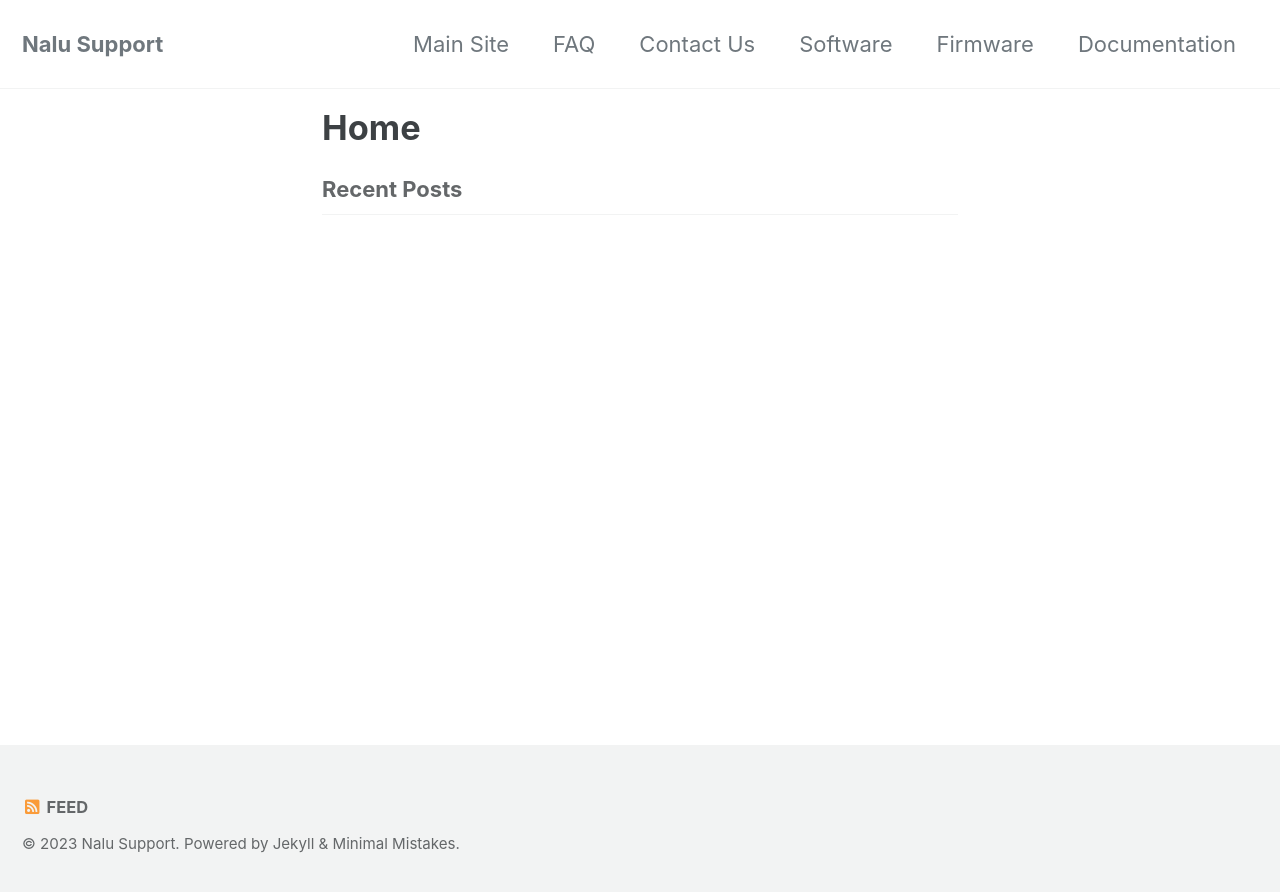
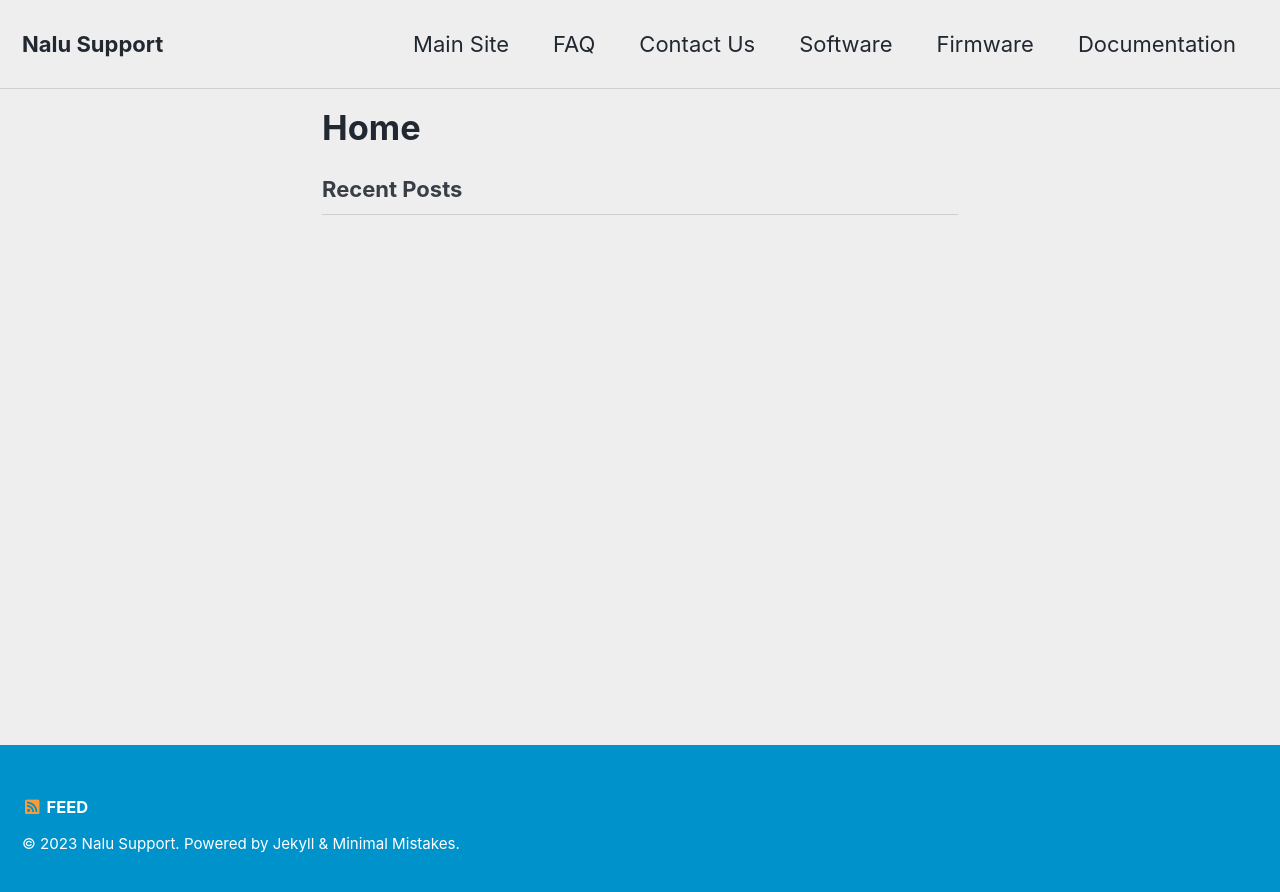
Before and after one commit to NaluScientific/nalusupport, a Jekyll site: the page built from index.md, in a window 1280 px wide. Shown: the top 892 px of the page. Built offline with Jekyll 4.4.1, drawn with Linux system fonts in a browser that asks for light colours; cached includes are drawn as plain includes.

Commit message:
ADD: Skin

```diff
--- a/_config.yml
+++ b/_config.yml
@@ -37,6 +37,8 @@ kramdown:
   math_engine: mathjax
   syntax_highlighter: rouge
 
+minimal_mistakes_skin: air
+
 # ====================== Default Styles ======================
 # These are defaults used for the frontmatter for these file types
 defaults:
```
